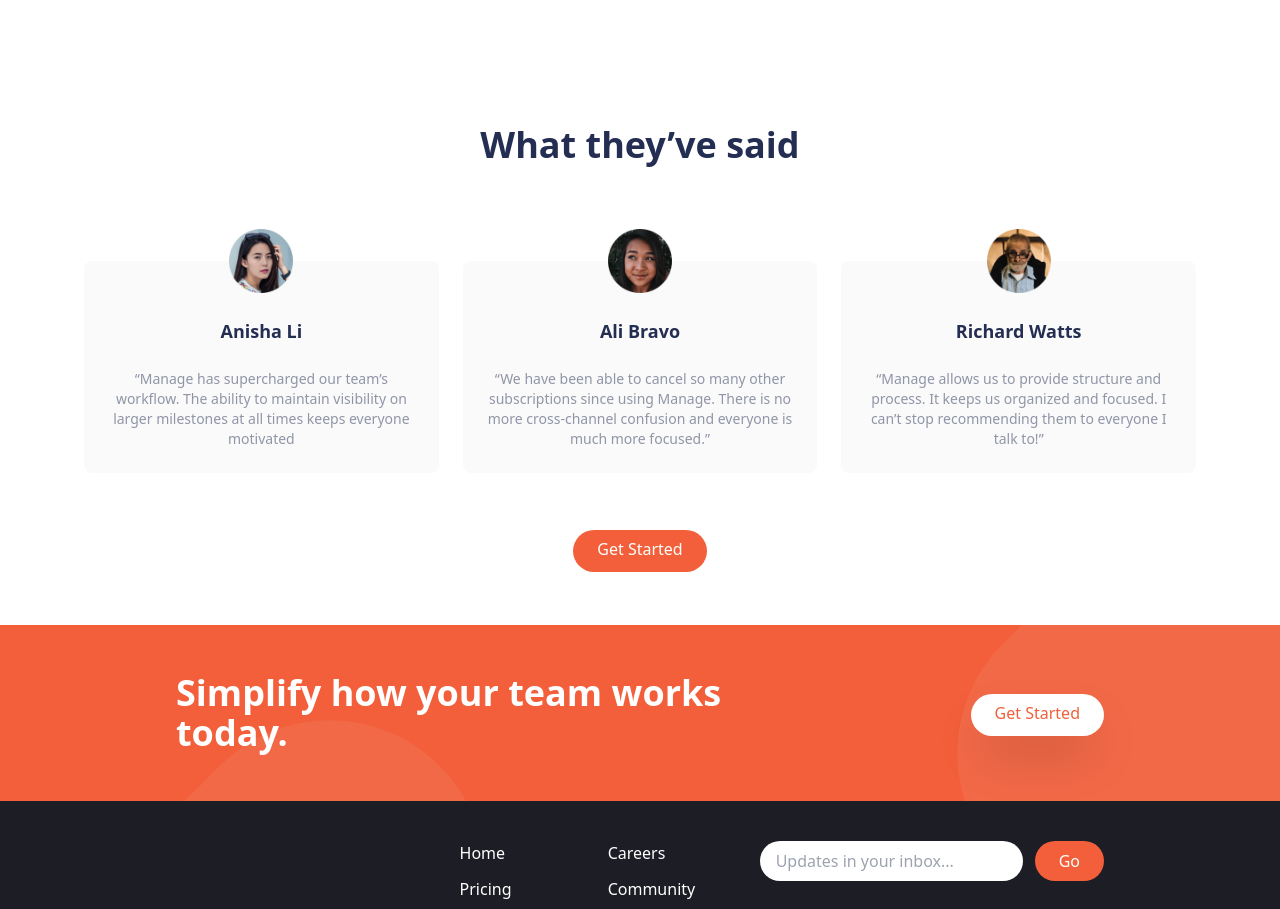
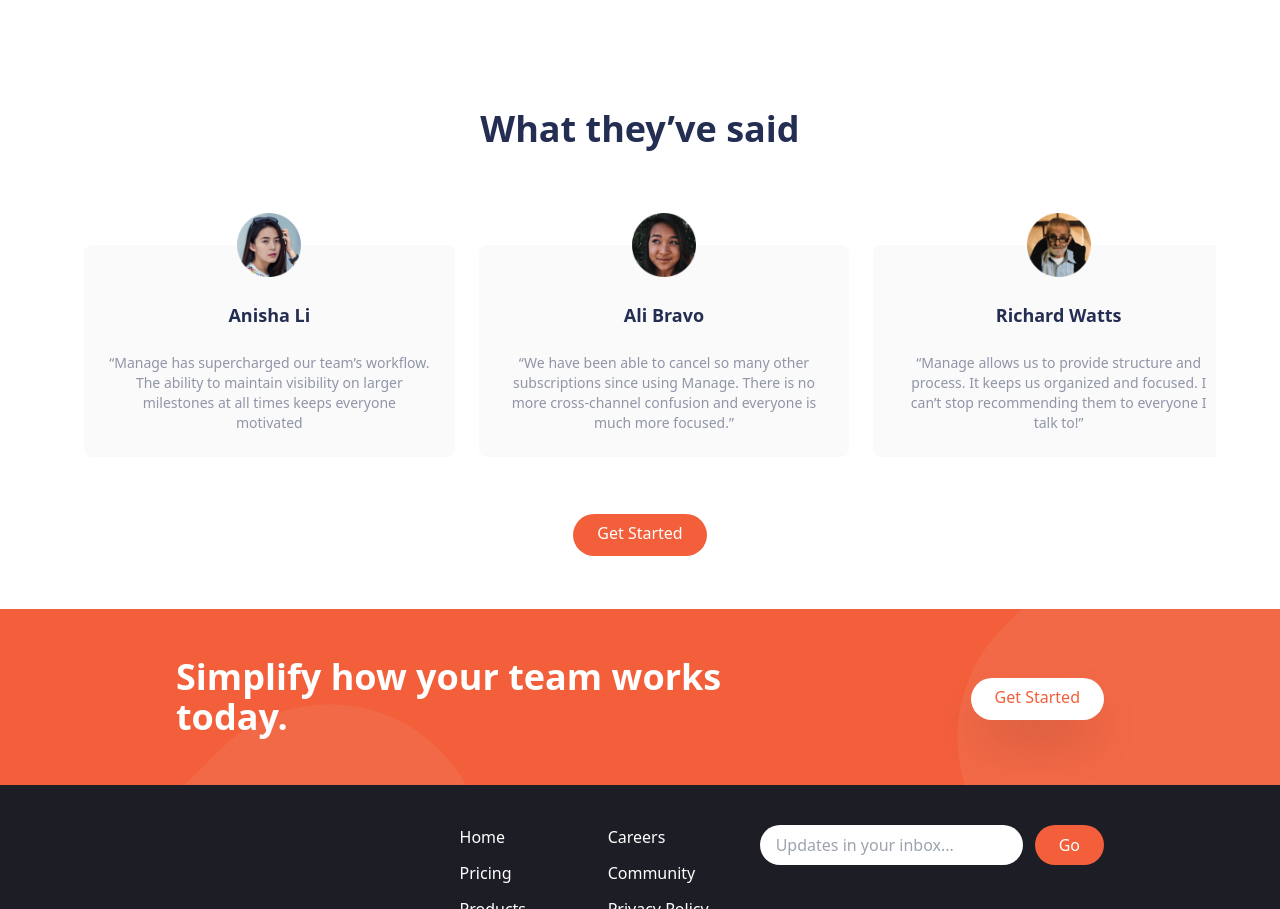
Before and after one commit to DineshOmmi/Manage-Landing-Page, a website: page index.html in a window 1280 px wide. Shown: the part 1079-1988 px from the top of the page. Drawn offline with Linux system fonts and the light colour scheme.

Commit message:
Version 2 Update

```diff
--- a/index.html
+++ b/index.html
@@ -126,32 +126,33 @@
     <!-- Testimonials -->
     <section id="testimonials">
         <!-- container -->
-        <div class="max-w-6xl mx-auto mt-32 px-5 text-center">
-            <h2 class="text-4xl font-bold text-center text-[#242d52]">What they’ve said</h2>
+        <h2 class="text-4xl font-bold text-center text-[#242d52] mt-28">What they’ve said</h2>
+        <div class="max-w-6xl mx-auto  px-5 text-center overflow-scroll">
             <!-- testimonial -->
-            <div class="flex flex-col mt-24 md:flex-row md:space-x-6">
+            <div class="flex flex-row mt-24 md:space-x-6 space-x-6 ">
                 <!-- testimonial 1 -->
-                <div class="flex flex-col items-center p-6 space-y-6 rounded-lg bg-veryLightGray md:w-1/3">
+                <div class="flex flex-col items-center p-6 space-y-6 rounded-lg bg-veryLightGray md:w-1/3 w-[350px] shrink-0">
                     <img src="images/avatar-anisha.png" class="w-16 -mt-14" alt=""/>
                     <h5 class="text-lg font-bold text-[#242d52]">Anisha Li</h5>
                     <p class="text-sm text-darkGrayishBlue">“Manage has supercharged our team’s workflow. The ability to maintain visibility on larger milestones at all times keeps everyone motivated</p>
                 </div>
                 <!-- testimonial 2 -->
-                <div class="hidden flex-col items-center p-6 space-y-6 rounded-lg bg-veryLightGray md:flex md:w-1/3">
+                <div class="flex flex-col items-center p-6 space-y-6 rounded-lg bg-veryLightGray md:w-1/3 w-[350px] shrink-0">
                     <img src="images/avatar-ali.png" class="w-16 -mt-14" alt=""/>
                     <h5 class="text-lg font-bold text-[#242d52]">Ali Bravo</h5>
                     <p class="text-sm text-darkGrayishBlue">“We have been able to cancel so many other subscriptions since using Manage. There is no more cross-channel confusion and everyone is much more focused.”</p>
                 </div>
                 <!-- testimonial 3 -->
-                <div class="hidden flex-col items-center p-6 space-y-6 rounded-lg bg-veryLightGray md:flex md:w-1/3">
+                <div class="flex flex-col items-center p-6 space-y-6 rounded-lg bg-veryLightGray md:w-1/3 w-[350px] shrink-0">
                     <img src="images/avatar-richard.png" class="w-16 -mt-14" alt=""/>
                     <h5 class="text-lg font-bold text-[#242d52]">Richard Watts</h5>
                     <p class="text-sm text-darkGrayishBlue">“Manage allows us to provide structure and process. It keeps us organized and focused. I can’t stop recommending them to everyone I talk to!”</p>
                 </div>
             </div>
-            <div class="my-16">
-                <a href="#" class="p-3 px-6 pt-2 text-white bg-brightRed rounded-full baseline hover:bg-brightRedLight">Get Started</a>
-            </div>
+
+        </div>
+        <div class="my-16 text-center">
+            <a href="#" class="p-3 px-6 pt-2 text-white bg-brightRed rounded-full baseline hover:bg-brightRedLight">Get Started</a>
         </div>
     </section>
 
```
Also changed, not shown: css/main.css.
